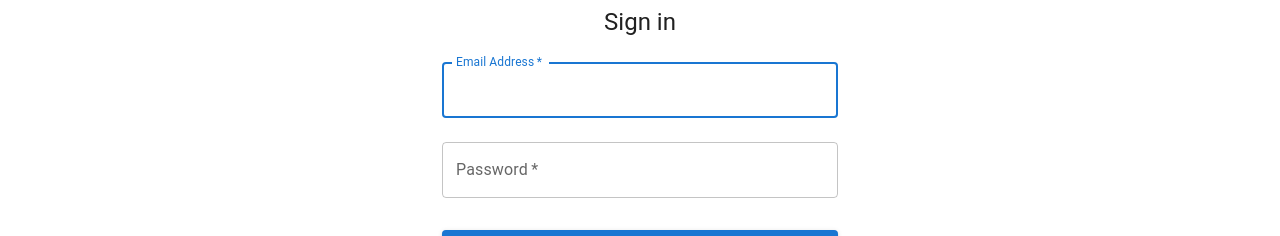
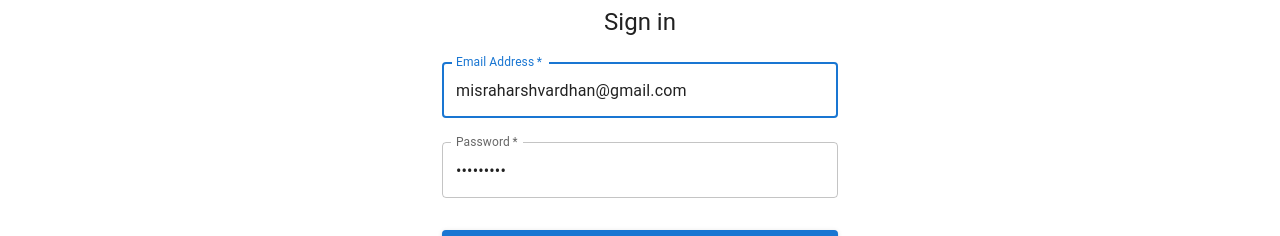
Before and after one commit to Harshroc/mygrocstore, a React (Create React App) app: page /signin in a window 1280 px wide. Shown: the part 242-478 px from the top of the page. Built offline with nearby package versions, Linux system fonts and the light colour scheme; no server answers.

Commit message:
implemented default useremail and password

```diff
--- a/src/pages/Signin.js
+++ b/src/pages/Signin.js
@@ -31,8 +31,8 @@ const Signin = () => {
     const classes = useStyles();
     const navigate = useNavigate();
     const dispatcher = useDispatch();
-    const [email, setemail] = useState('');
-    const [password, setpassword] = useState('')
+    const [email, setemail] = useState('misraharshvardhan@gmail.com');
+    const [password, setpassword] = useState('admin@123')
     const userInfoState = useSelector((state) => state.userInfo);
     const { loading, userInfo, error} = userInfoState;
     toast.configure();
@@ -96,6 +96,7 @@ const Signin = () => {
             label="Email Address"
             name="email"
             autoComplete="email"
+            defaultValue="misraharshvardhan@gmail.com"
             autoFocus
             onChange={(e) => setemail(e.target.value)}
           />
@@ -107,6 +108,7 @@ const Signin = () => {
             label="Password"
             type="password"
             id="password"
+            defaultValue="admin@123"
             autoComplete="current-password"
             onChange={(e) => setpassword(e.target.value)}
           />
```
